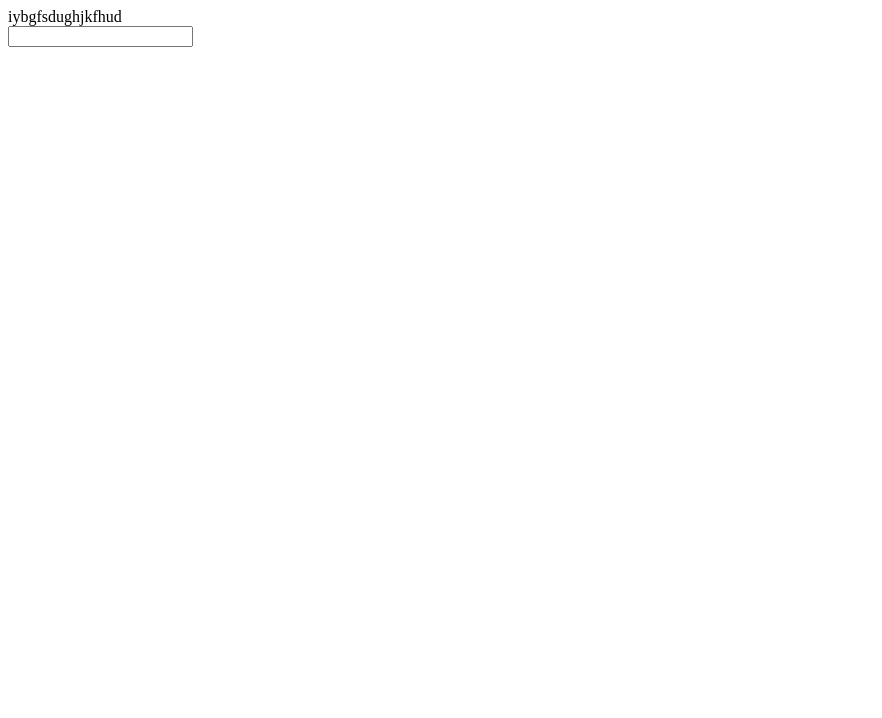
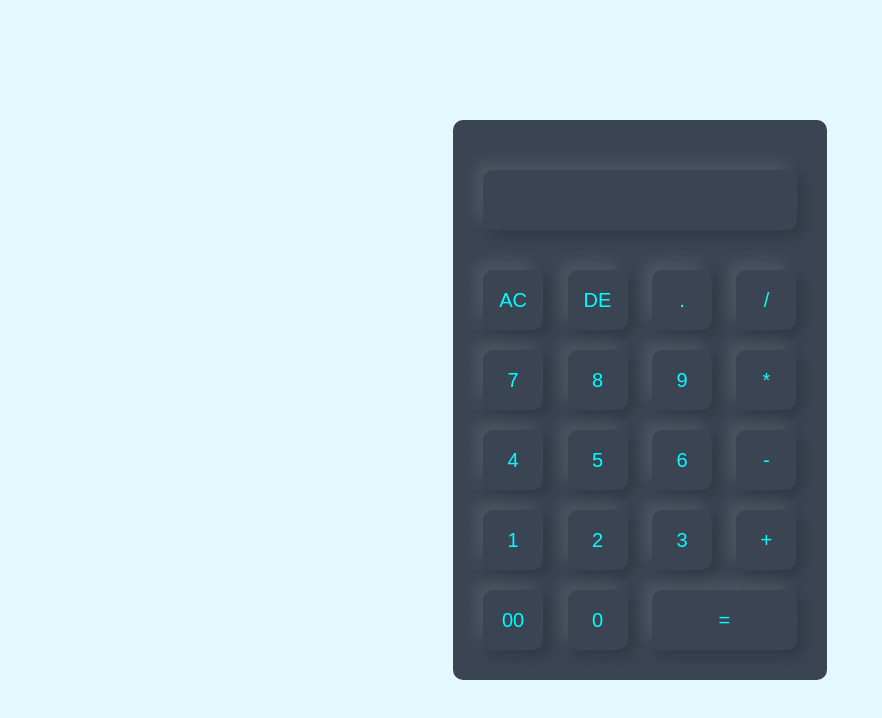
Before and after one commit to bramonowangsa11/Calculator, a plain HTML site: page index.html in a window 1280 px wide. Shown: the whole page, without its empty margins (0-882 px from the left). Drawn offline with Linux system fonts and the light colour scheme.

Commit message:
hasil final

```diff
--- /dev/null
+++ b/StyleCalculator.css
@@ -0,0 +1,53 @@
+* {
+  padding: 0;
+  margin: 0;
+  font-family: "Poppins", sans-serif;
+  box-sizing: border-box;
+}
+
+.container {
+  width: 100%;
+  height: 100vh;
+  background: #e3f9ff;
+  display: flex;
+  align-items: center;
+  justify-content: center;
+}
+.calculator {
+  padding: 20px;
+  border-radius: 10px;
+  background: #3a4452;
+}
+
+.calculator form input {
+  border: 0;
+  outline: 0;
+  width: 60px;
+  height: 60px;
+  border-radius: 10px;
+  box-shadow: -8px -8px 15px rgba(255, 255, 255, 0.1),
+    5px 5px 15px rgba(0, 0, 0, 0.2);
+  background: transparent;
+  font-size: 20px;
+  color: #fff;
+  cursor: pointer;
+  margin: 10px;
+}
+
+form .display {
+  display: flex;
+  justify-content: flex-end;
+  margin: 20px 0;
+}
+form .display input {
+  border: 1px;
+  text-align: right;
+  flex: 1;
+  font-size: 45px;
+}
+form input.equal {
+  width: 145px;
+}
+form input.operator {
+  color: aqua;
+}
--- a/index.html
+++ b/index.html
@@ -4,15 +4,43 @@
     <meta charset="UTF-8" />
     <meta name="viewport" content="width=device-width, initial-scale=1.0" />
     <title>Calculator</title>
-    <link rel="stylesheets" href="style.css">
+    <link rel="stylesheet" href="StyleCalculator.css">
   </head>
   <body>
-    <div class="test">
-        iybgfsdughjkfhud
+    <div class="container">
       <div class="calculator">
         <form>
+            <div class="display">
+                <input type="text" name="display"></input>
+            </div>
             <div>
-                <input class="test"></input>
+              <input type="button" value="AC" onclick="display.value=''" class="operator"></input>
+              <input type="button" value="DE"onclick="display.value = display.value.toString().slice(0,-1)" class="operator"></input>
+              <input type="button" value="." onclick="display.value+='.'" class="operator"></input>
+              <input type="button" value="/" onclick="display.value+='/'" class="operator"></input>
+            </div>
+            <div>
+              <input type="button" value="7" onclick="display.value+='7'" class="operator"></input>
+              <input type="button" value="8" onclick="display.value+='8'" class="operator"></input>
+              <input type="button" value="9" onclick="display.value+='9'" class="operator"></input>
+              <input type="button" value="*" onclick="display.value+='*'" class="operator"></input>
+            </div>
+            <div>
+              <input type="button" value="4" onclick="display.value+='4'" class="operator"></input>
+              <input type="button" value="5" onclick="display.value+='5'"class="operator"></input>
+              <input type="button" value="6" onclick="display.value+='6'"class="operator"></input>
+              <input type="button" value="-" onclick="display.value+='-'"class="operator"></input>
+            </div>
+            <div>
+              <input type="button" value="1" onclick="display.value+='1'"class="operator"></input>
+              <input type="button" value="2" onclick="display.value+='2'"class="operator"></input>
+              <input type="button" value="3" onclick="display.value+='3'"class="operator"></input>
+              <input type="button" value="+" onclick="display.value+='+'"class="operator"></input>
+            </div>
+            <div>
+              <input type="button" value="00" onclick="display.value+='00'"class="operator"></input>
+              <input type="button" value="0" onclick="display.value+='0'"class="operator"></input>
+              <input type="button" value="=" onclick="display.value = eval(display.value)" class="equal operator"></input>
             </div>
         </form>
       </div>
--- a/style.css
+++ /dev/null
@@ -1,9 +0,0 @@
-.container {
-  width: 100%;
-  height: 100vh;
-  background: #ba5656;
-}
-.test {
-  background: #ba5656;
-  font-size: 80px;
-}
```
